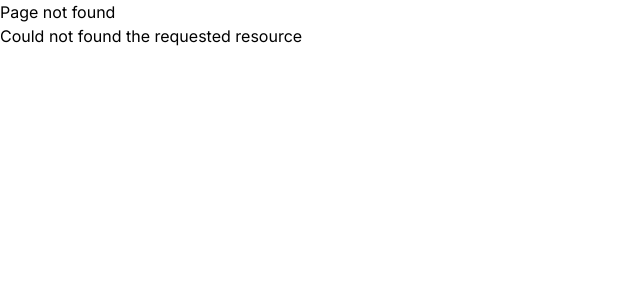
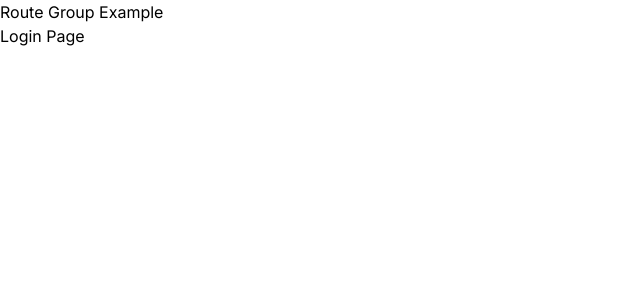
Before and after one commit to SnehaVarshney11/NextJs, a Next.js app in the folder about-roting/: page /login in a window 1280 px wide. Before the commit this address had no page. Shown: the top 300 px of the page, without its empty margins (0-640 px from the left). Built offline with nearby package versions, Linux system fonts and the light colour scheme.

Commit message:
Route Groups Example

```diff
--- /dev/null
+++ b/about-roting/src/app/(auth)/login/page.js
@@ -0,0 +1,8 @@
+export default function Login() {
+  return (
+    <div>
+      <h1>Route Group Example</h1>
+      <p>Login Page</p>
+    </div>
+  );
+}
--- /dev/null
+++ b/about-roting/src/app/(auth)/register/page.js
@@ -0,0 +1,8 @@
+export default function Register() {
+  return (
+    <div>
+      <h1>Route Group Example</h1>
+      <p>Register Page</p>
+    </div>
+  );
+}
```
